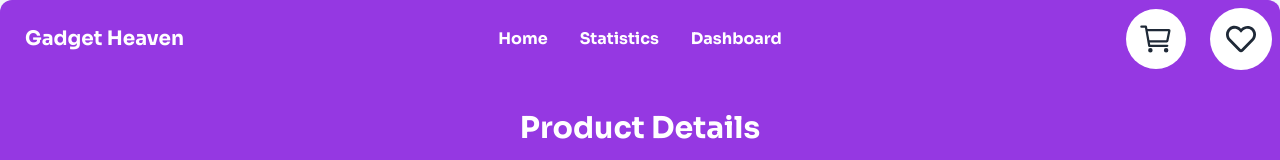
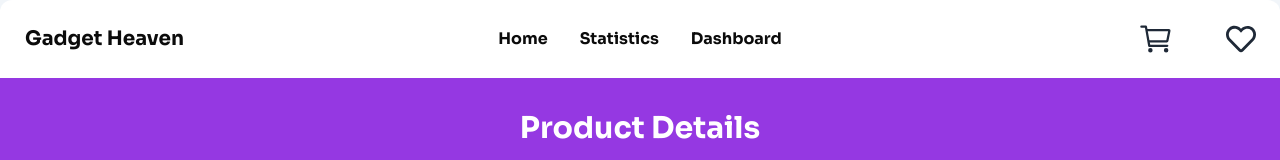
Before and after one commit to programming-hero-web-course-4/b10a8-gadget-heaven-Najmul-Shaon, a React (Vite) app: page /details/1 in a window 1280 px wide. Shown: the top 160 px of the page. Built offline with nearby package versions, Linux system fonts and the light colour scheme.

Commit message:
diff bg color on navbar

```diff
--- a/src/Component/Dashboard/Dashboard.jsx
+++ b/src/Component/Dashboard/Dashboard.jsx
@@ -3,7 +3,12 @@ import React from "react";
 const Dashboard = () => {
   return (
     <div>
-      <h3>This is the Dashboard page</h3>
+      <div className="text-center space-y-6 py-8">
+        <h3 className="font-bold text-3xl text-white">Gadget Heaven</h3>
+        <p className="font-normal text-black_color/60 text-base w-7/12 mx-auto">
+          Leading the way in cutting-edge technology and innovation.
+        </p>
+      </div>
     </div>
   );
 };
--- a/src/Component/Footer/Footer.jsx
+++ b/src/Component/Footer/Footer.jsx
@@ -1,8 +1,4 @@
-import React from "react";
-import { useLocation } from "react-router-dom";
-
 const Footer = () => {
-  const { pathname } = useLocation();
   return (
     <footer className="bg-base-200 mt-24">
       <div className="text-center space-y-6 py-8 border-b-2">
--- a/src/Component/NavBar/NavBar.jsx
+++ b/src/Component/NavBar/NavBar.jsx
@@ -1,25 +1,42 @@
-
-import { Link, NavLink } from "react-router-dom";
+import { Link, NavLink, useLocation } from "react-router-dom";
 import { IoCartOutline } from "react-icons/io5";
 import { FaRegHeart } from "react-icons/fa";
 
 const NavBar = () => {
+  const { pathname } = useLocation();
+  console.log(pathname);
   const links = (
     <>
-      <li className="font-bold text-white text-base">
+      <li
+        className={`font-bold ${
+          pathname === "/" ? "text-white" : "text-black_color"
+        } text-base`}
+      >
         <NavLink to="/">Home</NavLink>
       </li>
-      <li className="font-bold text-white text-base">
+      <li
+        className={`font-bold ${
+          pathname === "/" ? "text-white" : "text-black_color"
+        } text-base`}
+      >
         <NavLink to="statistics">Statistics</NavLink>
       </li>
-      <li className="font-bold text-white text-base">
+      <li
+        className={`font-bold ${
+          pathname === "/" ? "text-white" : "text-black_color"
+        } text-base`}
+      >
         <NavLink to="dashboard">Dashboard</NavLink>
       </li>
     </>
   );
 
   return (
-    <nav className="navbar bg-primary_color rounded-t-xl container mx-auto">
+    <nav
+      className={`navbar ${
+        pathname === "/" ? "bg-primary_color" : "bg-white"
+      } rounded-t-xl container mx-auto`}
+    >
       <div className="navbar-start">
         <div className="dropdown">
           <div tabIndex={0} role="button" className="btn btn-ghost lg:hidden">
@@ -45,7 +62,12 @@ const NavBar = () => {
             {links}
           </ul>
         </div>
-        <Link to="/" className="btn btn-ghost text-white text-xl font-bold">
+        <Link
+          to="/"
+          className={`btn btn-ghost ${
+            pathname === "/" ? "text-white" : "text-black_color"
+          } text-xl font-bold`}
+        >
           Gadget Heaven
         </Link>
       </div>
```
